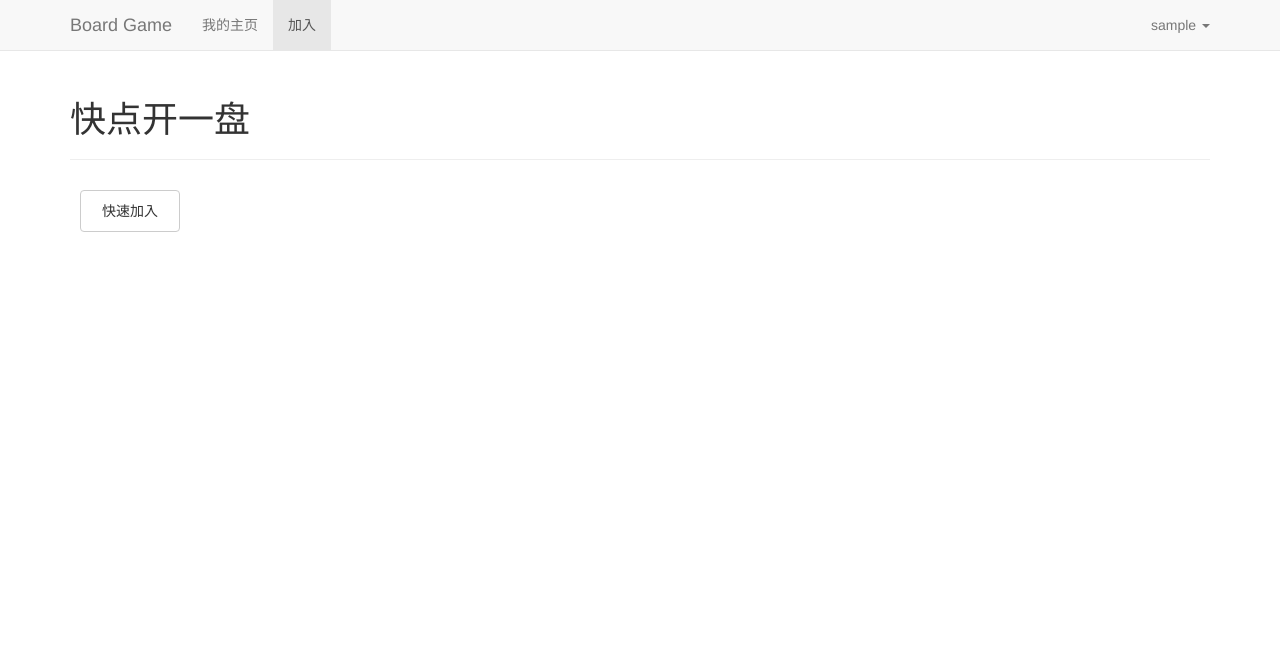
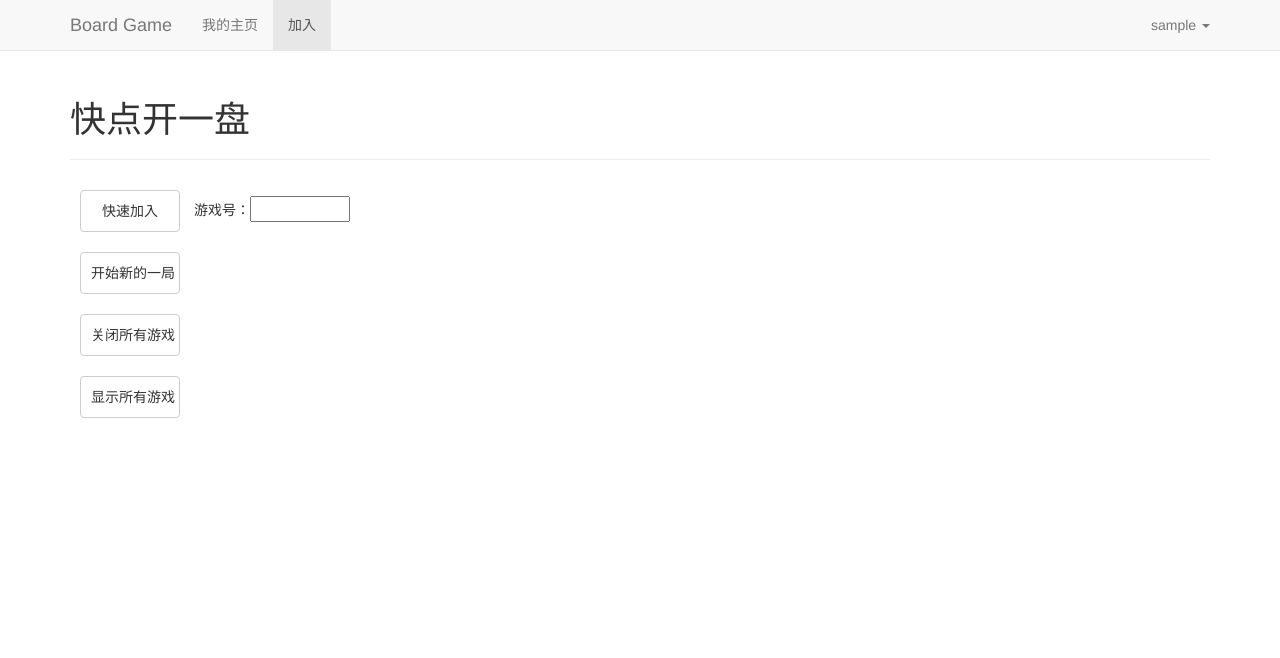
Before and after one commit to HuamengJiang/SpyBoardGame, a Flask app: page /join in a window 1280 px wide. Shown: the top 658 px of the page. Run offline with Flask 2, Linux system fonts and the light colour scheme; the visitor is signed in with stand-in values (Sample User, id 1); data comes from the database, SQL or seed files in the repository; some libraries are stand-ins or nearby versions.

Commit message:
join page logic

```diff
--- a/app/auth/views.py
+++ b/app/auth/views.py
@@ -28,7 +28,8 @@ def login():
 @auth.route('/logout')
 @login_required
 def logout():
-    active_games.pop(current_user.id)
+    if active_games.has_key(current_user.id):
+        active_games.pop(current_user.id)
     logout_user()
     # flash(u'您已退出登陆。', 'success')
     return redirect(url_for('main.index'))
--- a/app/main/views.py
+++ b/app/main/views.py
@@ -1,6 +1,6 @@
 # -*- coding: utf-8 -*-
 from . import main
-from flask import render_template
+from flask import render_template, flash, request
 from ..GameModel import GameBoard
 from flask_login import current_user
 
@@ -27,13 +27,51 @@ def join():
 @main.route('/findgame')
 def findgame():
     if active_games.has_key(current_user.id):
-        return render_template('join.html', menu=menu, board=active_games[current_user.id])
-    board = GameBoard(".\\data\\TestText")
+        flash(u'你已经有一盘游戏在进行中', 'success')
+        return render_template('join.html', menu=menu, board=active_games[current_user.id], gameid=current_user.id)
+
+    game_id = request.args.get('id')
+    if game_id:
+        if active_games.has_key(int(game_id)):
+            return render_template('join.html', menu=menu, board=active_games[int(game_id)],gameid=int(game_id))
+        else:
+            flash(u'你寻找的游戏不存在', 'danger')
+            return render_template('join.html', menu=menu)
+
+    if len(active_games):
+        return render_template('join.html', menu=menu, board=active_games[active_games.keys()[0]],gameid=active_games.keys()[0])
+    else:
+        flash(u'没有可以加入的游戏', 'danger')
+        return render_template('join.html', menu=menu)
+
+@main.route('/startgame')
+def startgame():
+    if active_games.has_key(current_user.id):
+        flash(u'你已经有一盘游戏在进行中', 'success')
+        return render_template('join.html', menu=menu, board=active_games[current_user.id],gameid=current_user.id)
+    board = GameBoard("data/TestText")
     board.construct_word_set(True)
     board.construct_main_board()
     board.construct_tiling()
     active_games[current_user.id] = board
-    return render_template('join.html', menu=menu, board=board)
+    return render_template('join.html', menu=menu, board=board,gameid=current_user.id)
+
+@main.route('/clearall')
+def clearall():
+    active_games.clear()
+    flash(u'已关闭所有游戏', 'success')
+    return render_template('join.html', menu=menu)
+
+@main.route('/quitgame')
+def quitgame():
+    if active_games.has_key(current_user.id):
+        active_games.pop(current_user.id)
+    flash(u'已退出当前游戏', 'success')
+    return render_template('join.html', menu=menu)
+
+@main.route('/showallgames')
+def showallgames():
+    return render_template('join.html', menu=menu, all_games=active_games.keys())
 
 @main.route('/update')
 def update():
--- a/app/static/main.css
+++ b/app/static/main.css
@@ -23,3 +23,7 @@ body > .container{
 .neutral{
 	border: 2px solid #FFFF00;
 }
+
+.inputbox{
+	width: 100px;
+}
--- a/app/templates/join.html
+++ b/app/templates/join.html
@@ -3,9 +3,31 @@
 {% block main %}
 <div class="page-header"><h1>快点开一盘</h1></div>
 <div>
+	{% for category, message in get_flashed_messages(with_categories=true) %}
+                <div class="alert alert-{{ category }} alert-dismissable">
+                    {{ message }}
+                </div>
+    {% endfor %}
+    {% if gameid %}
+    	<h3>游戏id{{gameid}}</h3>
+    {% endif %}
 	{% if not board %}
     <div>
-		<a href="/findgame" class="btn btn-default" role="button">快速加入</a>
+    	<form action="/findgame" method="get">
+    		<button class="btn btn-default" type="submit">快速加入</button>
+    		游戏号：<input name="id" type="input" class="inputbox" required="true">
+    	</form>
+
+		<a href="/startgame" class="btn btn-default" role="button">开始新的一局</a>
+		<br>
+		<a href="/clearall" class="btn btn-default" role="button">关闭所有游戏</a>
+		<br>
+		<a href="/showallgames" class="btn btn-default" role="button">显示所有游戏</a>
+		{% if all_games %}
+			{% for game in all_games %}
+				<p>{{game}}</p>
+			{% endfor %}
+		{% endif %}
 	</div>
 	{% else %}
 		{% for i in range(5)%}
@@ -14,6 +36,7 @@
 			{% endfor %}
 			<br>
 		{% endfor %}
+		<a href="/quitgame" class="btn btn-default" role="button">退出当前游戏</a>
 	{% endif %}
 </div>
 
```
Also changed, not shown: app/templates/403.html (added, +9 -0 lines), app/templates/404.html (added, +9 -0 lines), app/templates/500.html (added, +9 -0 lines).
